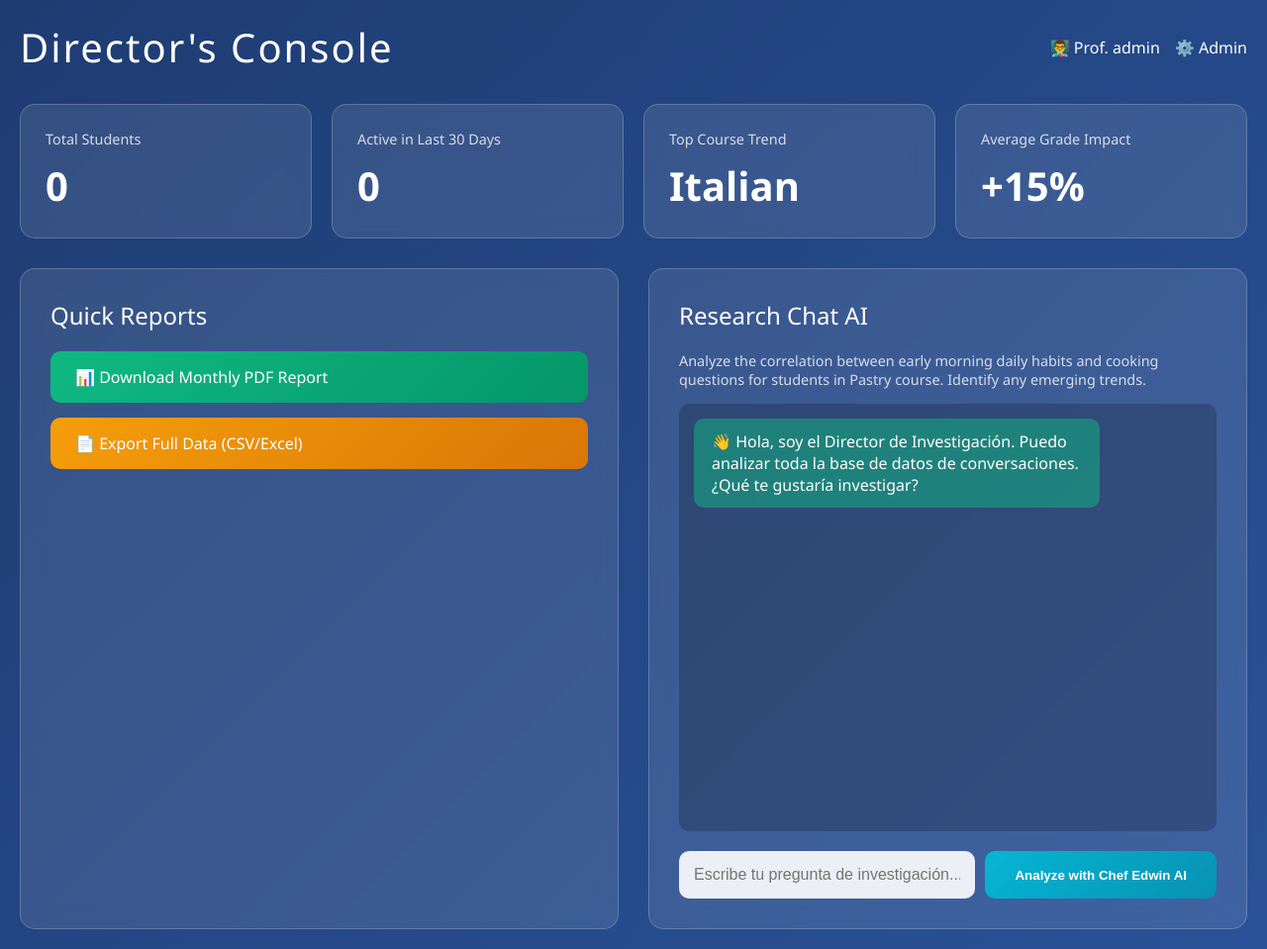
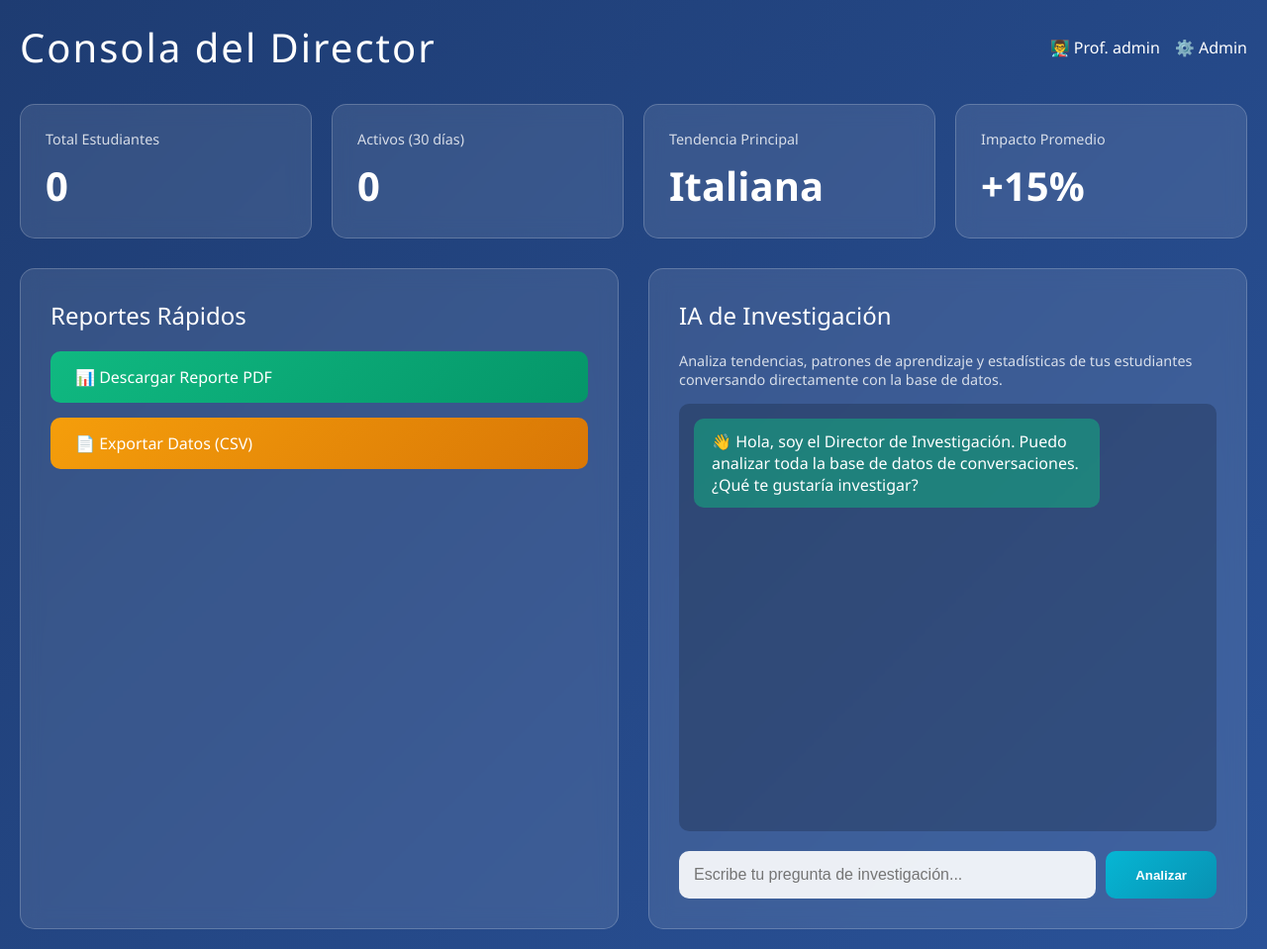
Before and after one commit to simviz12/ChefEdwin, a Django app: page /assistant/dashboard/ in a window 1280 px wide. Shown: the whole page at 99% size. Run offline with Django 5.2, Linux system fonts and the light colour scheme; a user stored in the database is signed in; data that the repository does not hold is empty.

Commit message:
Localization: Translate dashboard and backend data to Spanish

```diff
--- a/assistant/templates/assistant/dashboard.html
+++ b/assistant/templates/assistant/dashboard.html
@@ -1,5 +1,6 @@
 <!DOCTYPE html>
 <html lang="es">
+
 <head>
     <meta charset="UTF-8">
     <meta name="viewport" content="width=device-width, initial-scale=1.0">
@@ -209,10 +210,11 @@
         }
     </style>
 </head>
+
 <body>
     <div class="container">
         <header>
-            <h1>Director's Console</h1>
+            <h1>Consola del Director</h1>
             <div class="user-info">
                 <span>👨‍🏫 Prof. {{ user.username }}</span>
                 <a href="{% url 'admin:index' %}" style="color: white; text-decoration: none;">⚙️ Admin</a>
@@ -222,19 +224,19 @@
         <!-- Statistics Cards -->
         <div class="stats-grid">
             <div class="stat-card">
-                <div class="stat-label">Total Students</div>
+                <div class="stat-label">Total Estudiantes</div>
                 <div class="stat-value">{{ stats.total_students }}</div>
             </div>
             <div class="stat-card">
-                <div class="stat-label">Active in Last 30 Days</div>
+                <div class="stat-label">Activos (30 días)</div>
                 <div class="stat-value">{{ stats.active_students }}</div>
             </div>
             <div class="stat-card">
-                <div class="stat-label">Top Course Trend</div>
+                <div class="stat-label">Tendencia Principal</div>
                 <div class="stat-value">{{ stats.top_trend }}</div>
             </div>
             <div class="stat-card">
-                <div class="stat-label">Average Grade Impact</div>
+                <div class="stat-label">Impacto Promedio</div>
                 <div class="stat-value">{{ stats.avg_impact }}</div>
             </div>
         </div>
@@ -243,33 +245,35 @@
         <div class="content-grid">
             <!-- Quick Reports Panel -->
             <div class="panel">
-                <h2>Quick Reports</h2>
+                <h2>Reportes Rápidos</h2>
                 <div class="report-buttons">
                     <a href="{% url 'export_csv' %}" class="btn btn-primary">
-                        📊 Download Monthly PDF Report
+                        📊 Descargar Reporte PDF
                     </a>
                     <a href="{% url 'export_pdf' %}" class="btn btn-secondary">
-                        📄 Export Full Data (CSV/Excel)
+                        📄 Exportar Datos (CSV)
                     </a>
                 </div>
             </div>
 
             <!-- Research Chat AI Panel -->
             <div class="panel">
-                <h2>Research Chat AI</h2>
+                <h2>IA de Investigación</h2>
                 <p style="opacity: 0.8; margin-bottom: 15px; font-size: 0.9rem;">
-                    Analyze the correlation between early morning daily habits and cooking questions for students in Pastry course. Identify any emerging trends.
+                    Analiza tendencias, patrones de aprendizaje y estadísticas de tus estudiantes conversando
+                    directamente con la base de datos.
                 </p>
                 <div class="chat-container">
                     <div class="chat-messages" id="chatMessages">
                         <div class="message ai">
-                            👋 Hola, soy el Director de Investigación. Puedo analizar toda la base de datos de conversaciones. ¿Qué te gustaría investigar?
+                            👋 Hola, soy el Director de Investigación. Puedo analizar toda la base de datos de
+                            conversaciones. ¿Qué te gustaría investigar?
                         </div>
                     </div>
                     <div class="loading" id="loading">🔄 Analizando datos...</div>
                     <div class="chat-input-container">
                         <input type="text" id="chatInput" placeholder="Escribe tu pregunta de investigación..." />
-                        <button id="sendBtn">Analyze with Chef Edwin AI</button>
+                        <button id="sendBtn">Analizar</button>
                     </div>
                 </div>
             </div>
@@ -331,4 +335,5 @@
         }
     </script>
 </body>
+
 </html>
--- a/assistant/views.py
+++ b/assistant/views.py
@@ -342,7 +342,7 @@ def teacher_dashboard(request):
     ).count()
 
     # Top trend (most discussed topic - simplified)
-    top_trend = "Italian"  # You can make this dynamic based on conversation analysis
+    top_trend = "Italiana"  # You can make this dynamic based on conversation analysis
 
     # Average impact (placeholder - you can calculate based on your metrics)
     avg_impact = "+15%"
```
